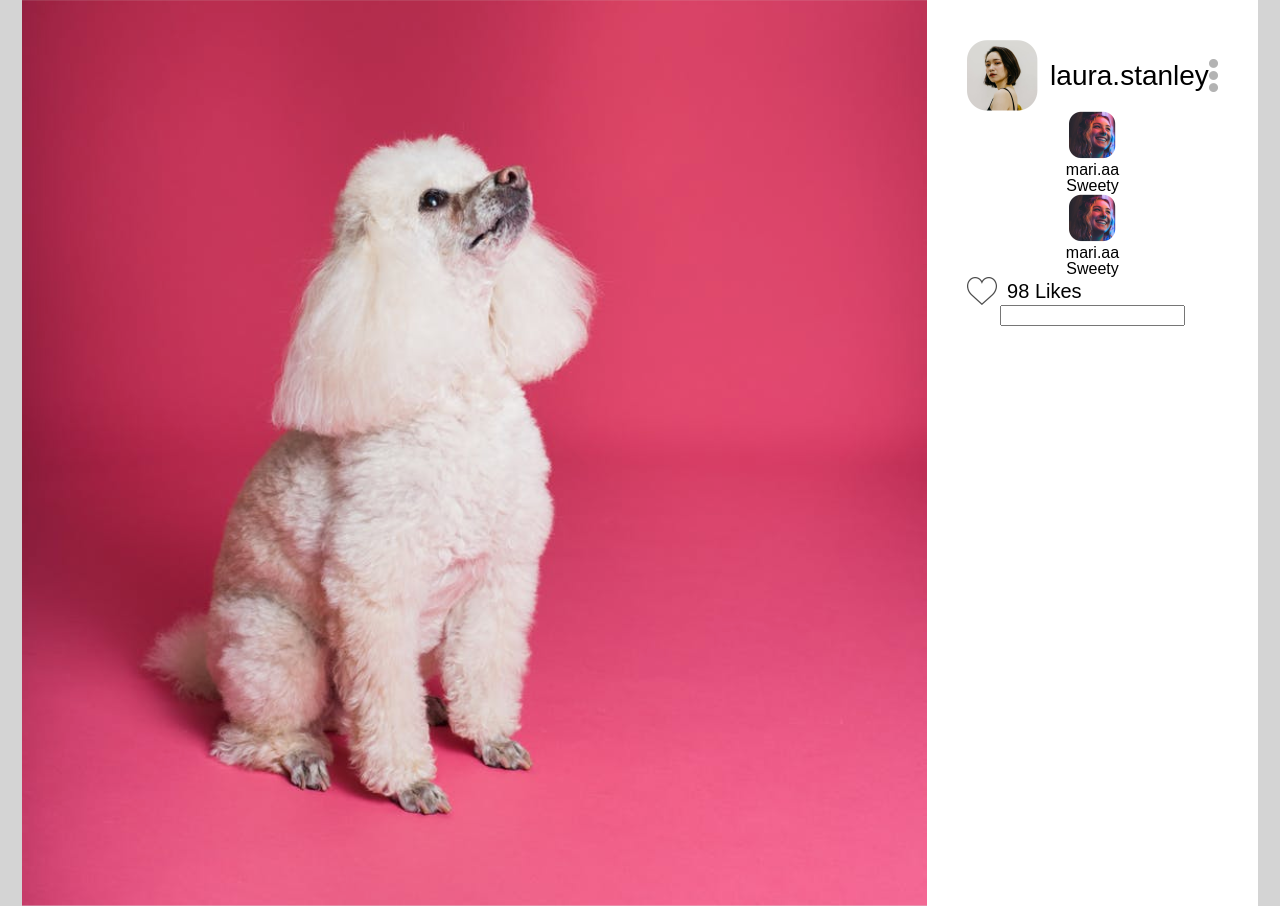
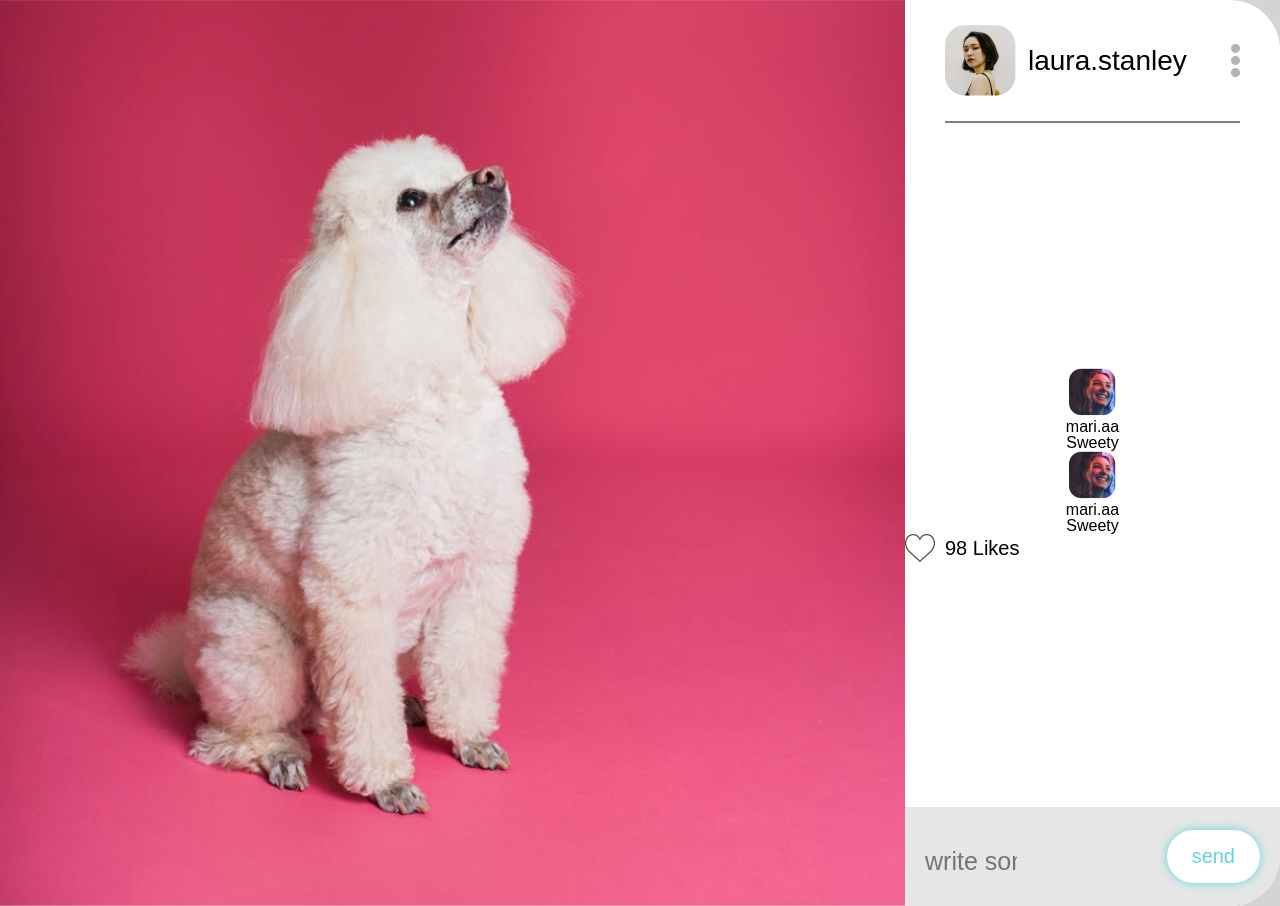
Before and after one commit to emin-alizada/final-iba-instagram, a React (Create React App) app: page / in a window 1280 px wide. Built offline with nearby package versions, Linux system fonts and the light colour scheme.

Commit message:
my changes

```diff
--- a/src/components/sharedComponents/postComment/css/postComment.scss
+++ b/src/components/sharedComponents/postComment/css/postComment.scss
@@ -13,11 +13,27 @@
 
 .comment-section{
   background-color: white;
-  padding: 40px;
+  display: flex;
+  flex-direction: column;
+  justify-content: space-between;
+  border-bottom-right-radius: 50px;
+  border-top-right-radius: 50px;
+
+}
+
+.comment-section-top{
+  display: flex;
+  justify-content: space-between;
+  border-bottom: 2px solid #808080;
+  margin: 0px 40px;
+  padding: 25px 0px;
+  border-top-right-radius: 50px;
+
 }
 .comment-section-user{
   display: flex;
-  justify-content: space-between;
+  justify-content: left;
+  //margin-left: 40px;
 }
 .comment-section-user-img{
 
@@ -44,3 +60,30 @@ display: flex;
   align-self: center;
   font-size: 20px;
 }
+.write-comment{
+  background-color: #e6e6e6;
+  //padding: 0px 200px 0px 10px;
+display: flex;
+border-bottom-right-radius: 50px;
+}
+
+.write-comment-input{
+background-color: #e6e6e6;
+  border: none;
+  padding: 40px 150px 30px 20px;
+  width: 100%;
+  font-size: 25px;
+}
+.send-comment-btn {
+  display: inline-block;
+  align-self: center;
+  margin-right: 20px;
+  border: none;
+  padding: 15px 25px;
+  background-color: white;
+  border-radius: 40px;
+  color: #5fd6db;
+  font-size: 20px;
+  box-shadow: 0px 0px 10px 0px #5fd6db;
+
+}
--- a/src/components/sharedComponents/postComment/index.js
+++ b/src/components/sharedComponents/postComment/index.js
@@ -11,11 +11,14 @@ class PostComment extends React.Component {
                 <div className={"post-comment-window"}>
                     <img src={require("./img/post-comment-dog.png")} alt=""/>
                     <div className={"comment-section"}>
-                        <div className={"comment-section-user"}>
-                            <img src={require("./img/laura-comment.png")} alt="" className={"comment-section-user-img"}/>
-                            <p className={"comment-section-username"}>laura.stanley</p>
+                        <div className="comment-section-top">
+                            <div className={"comment-section-user"}>
+                                <img src={require("./img/laura-comment.png")} alt="" className={"comment-section-user-img"}/>
+                                <p className={"comment-section-username"}>laura.stanley</p>
+                            </div>
                             <Icon name = {"options"}/>
                         </div>
+
                         <div className={"posted-comments"}>
                             <PostedComment/>
                             <PostedComment/>
@@ -34,7 +37,11 @@ class PostComment extends React.Component {
                             </div>
                         </div>
                             <div className="write-comment">
-                                <input type="text" className={"write-comment-input"}/>
+                                <input type="text" className={"write-comment-input"} placeholder={"write something..."}/>
+                                <button className="send-comment-btn">send</button>
+                                {/*<div className={"send-comment-btn"}>*/}
+                                {/*    /!*<p className="send-comment-btn-arrow"> send </p>*!/*/}
+                                {/*</div>*/}
 
                             </div>
                     </div>
```
